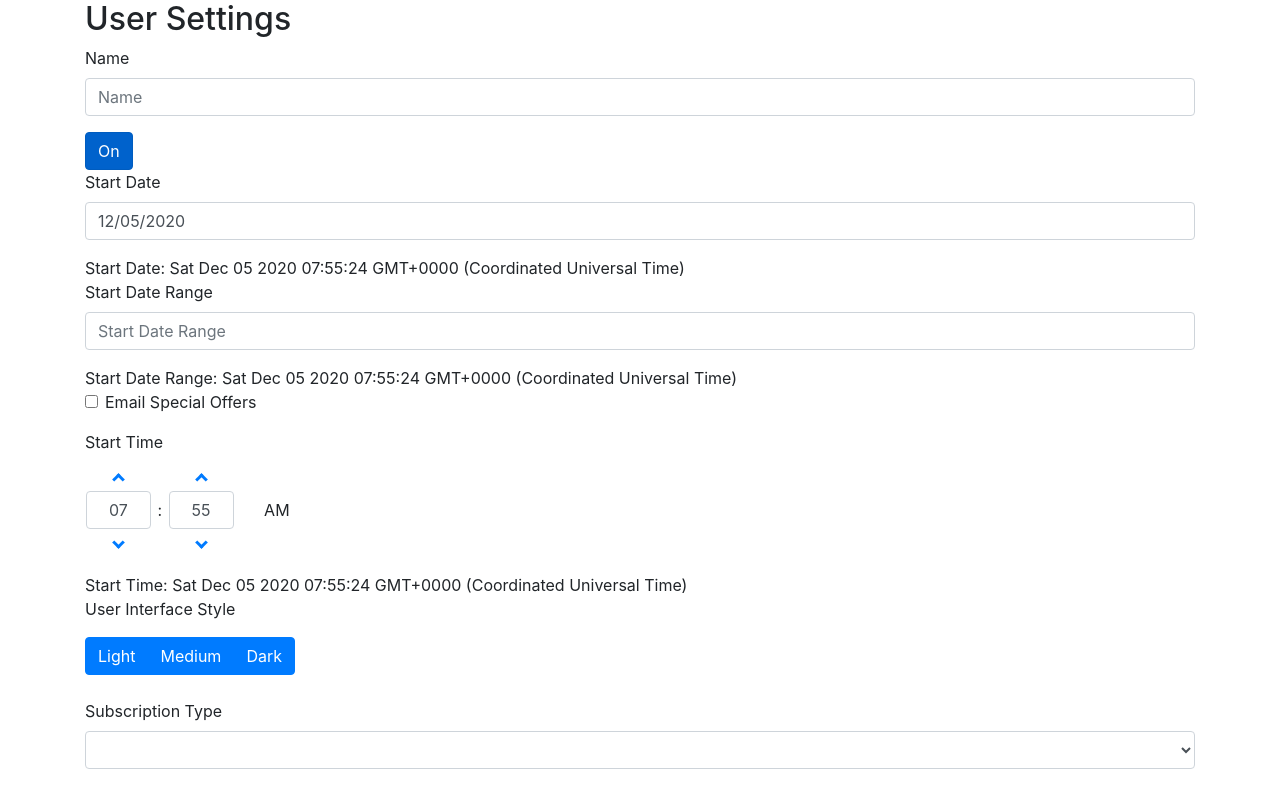
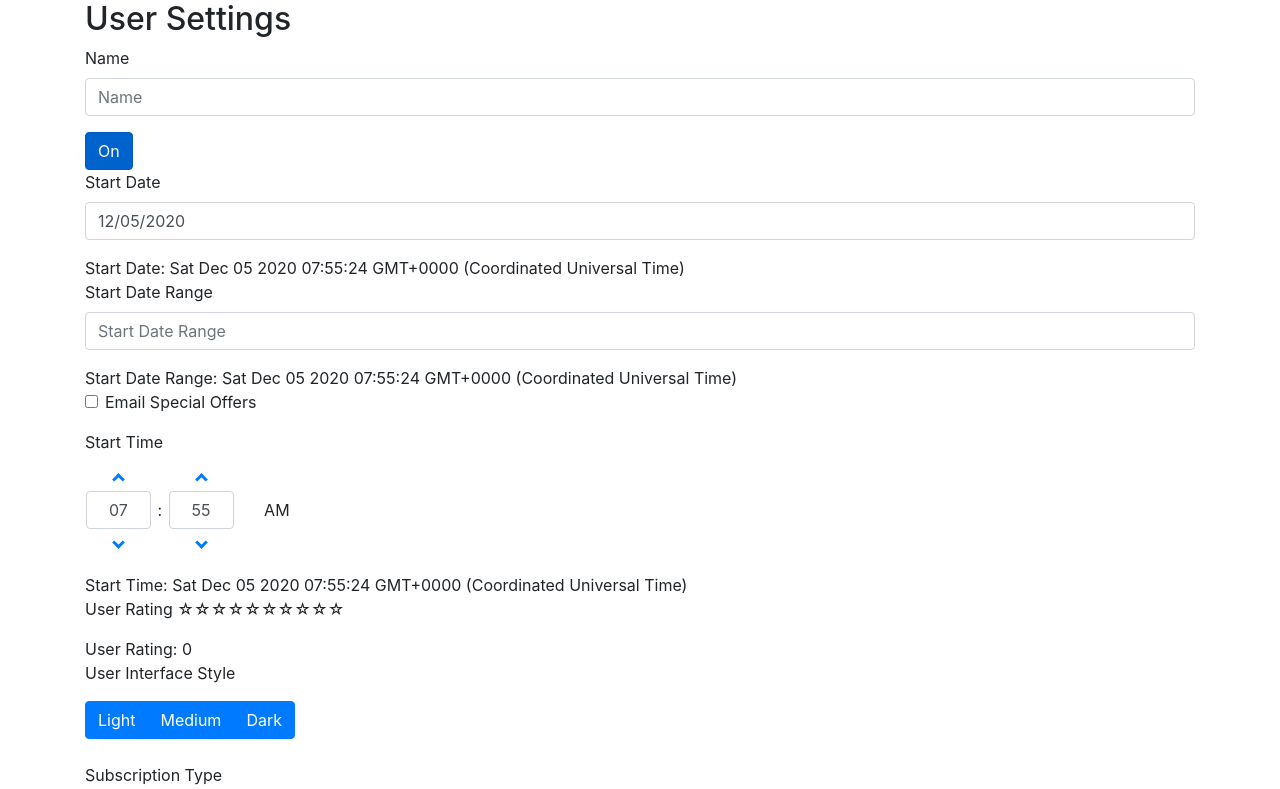
Before and after one commit to DrewShirts/angular-forms, an Angular app: page / in a window 1280 px wide. Shown: the top 789 px of the page. Built offline with nearby package versions, Linux system fonts and the light colour scheme.

Commit message:
Third-party Form Controls_Rating Control

```diff
--- a/src/app/app.module.ts
+++ b/src/app/app.module.ts
@@ -9,6 +9,7 @@
 import { ButtonsModule } from 'ngx-bootstrap/buttons';
 import { BsDatepickerModule } from 'ngx-bootstrap/datepicker';
 import { TimepickerModule } from 'ngx-bootstrap/timepicker';
+import { RatingModule } from 'ngx-bootstrap/rating';
 
 @NgModule({
   declarations: [
@@ -22,7 +23,8 @@
     ButtonsModule.forRoot(),
     BsDatepickerModule.forRoot(),
     BrowserAnimationsModule,
-    TimepickerModule.forRoot()
+    TimepickerModule.forRoot(),
+    RatingModule.forRoot()
   ],
   providers: [],
   bootstrap: [AppComponent]
--- a/src/app/user-settings-form/user-settings-form.component.html
+++ b/src/app/user-settings-form/user-settings-form.component.html
@@ -56,6 +56,15 @@
 
     Start Time: {{ startTime }}
 
+    <div class="form-group">
+      User Rating
+      <rating [(ngModel)]="userRating" [max]="maxRating"
+        name="userRating" id="userRating"
+        [titles]="['one','two','three']"></rating>
+    </div>
+
+    User Rating: {{ userRating }}
+
     <p>User Interface Style</p>
     <div class="form-group">
       <div class="btn-group">
--- a/src/app/user-settings-form/user-settings-form.component.ts
+++ b/src/app/user-settings-form/user-settings-form.component.ts
@@ -23,6 +23,8 @@
   startDate: Date;
   startDateRange: Date;
   startTime: Date;
+  userRating = 0;
+  maxRating = 10;
   userSettings : UserSettings = { ...this.originalUserSettings };
   postError: boolean = false;
   postErrorMessage: any = '';
```
